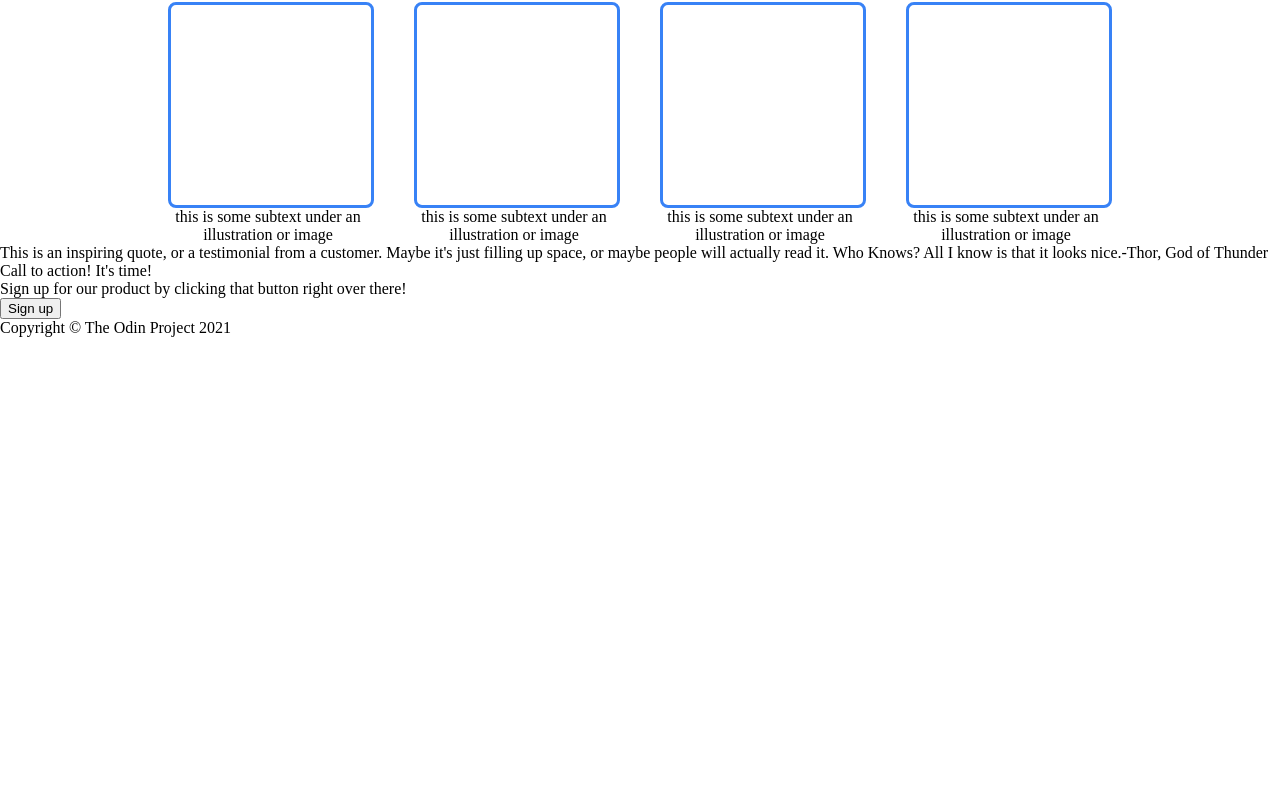
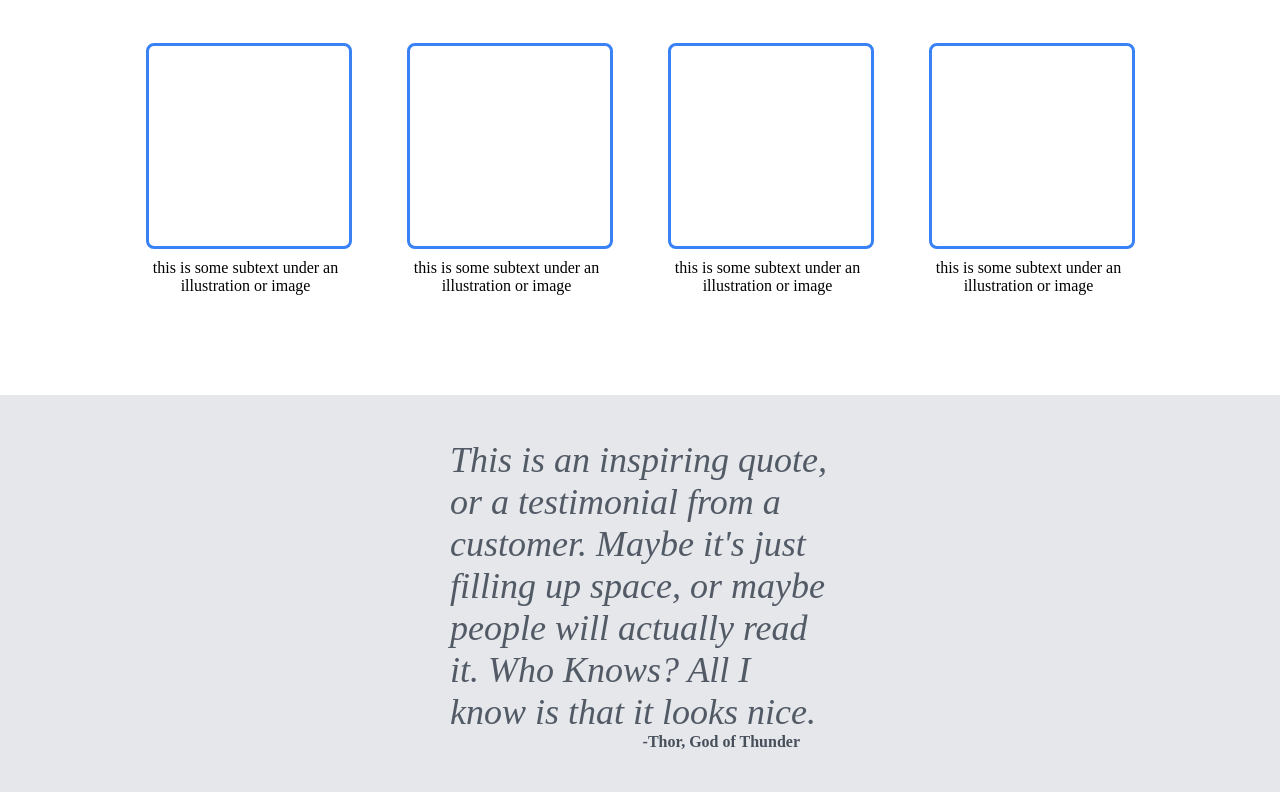
Before and after one commit to NeptuneRjo/TOP-landing-page, a plain HTML site: page index.html in a window 1280 px wide. Shown: the part 491-1283 px from the top of the page. Before the commit the page ends 828 px from the top, so only its background shows below. Drawn offline with Linux system fonts and the light colour scheme.

Commit message:
Quote content aligned and styled

```diff
--- a/styles/style.css
+++ b/styles/style.css
@@ -1,7 +1,6 @@
 body {
     display: flex;
     flex-direction: column;
-    height: 100vh;
     margin: 0;
 }
 
@@ -96,7 +95,7 @@ a:hover {
     display: flex;
     flex-direction: column;
     order: 1;
-    padding: 0 350px;
+    padding: 0 350px 100px;
     flex: 2;
 }
 
@@ -121,11 +120,12 @@ a:hover {
 .box-container {
     display: flex;
     justify-content: center;
-    gap: 40px;
+    gap: 55px;
     margin-top: 50px;
 }
 
 .info-text {
+    padding-top: 10px;
     text-align: center;
     width: 200px;
 }
@@ -135,9 +135,30 @@ a:hover {
 
 .quote-section {
     display: flex;
+    height: 400px;
     order: 2;
-    flex: 1;
+    flex-direction: column;
+    justify-content: center;
+    padding: 0 450px;
+    background-color: #e5e7eb;
 }
+
+.quote-text {
+    font-size: 36px;
+    color: #1f2937bd;
+    font-style: italic;
+}
+
+.quote-author {
+    display: flex;
+    justify-content: flex-end;
+    font-weight: bold;
+    margin-right: 30px;
+    color: #1f2937cc;
+}
+
+
+/* Call to Action */
 
 .call-to-action {
     display: flex;
```
